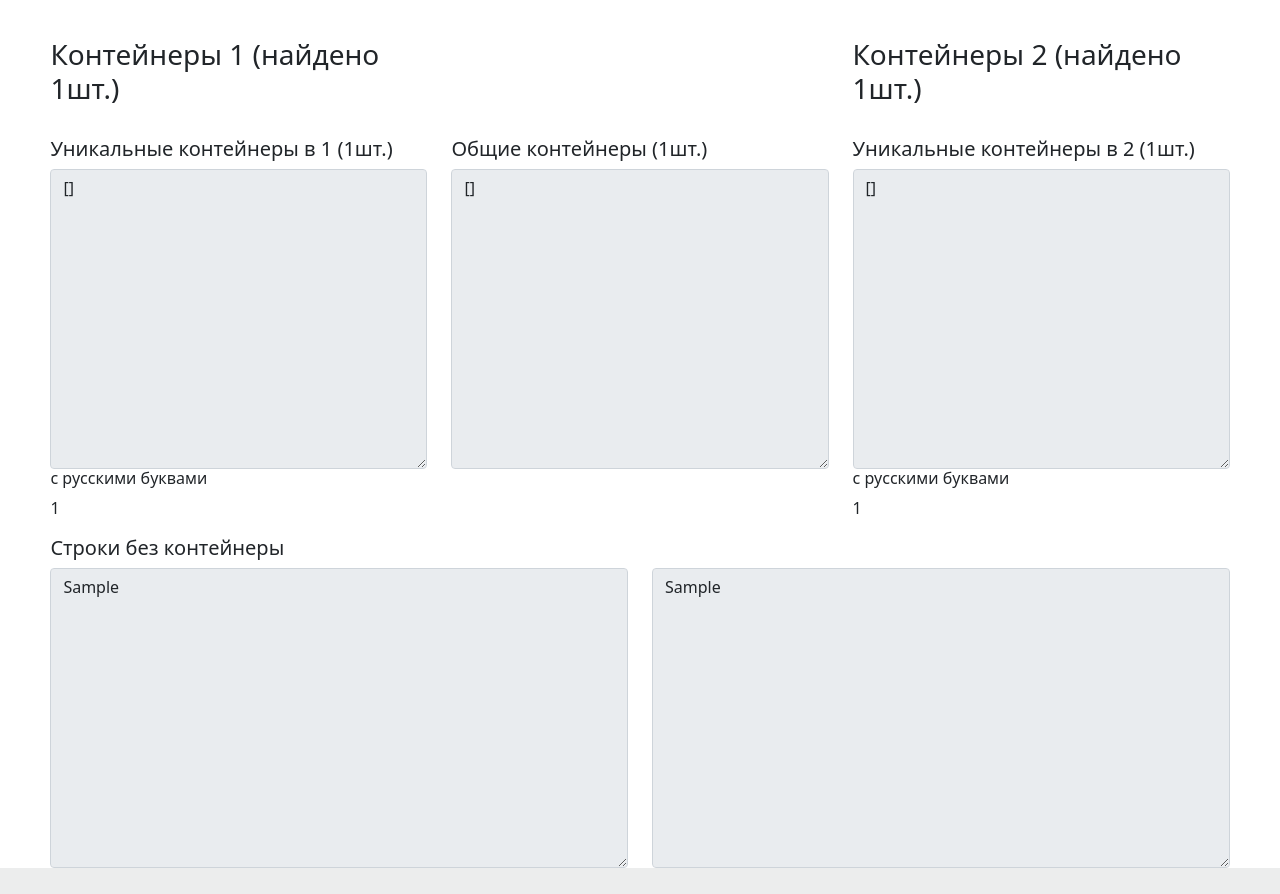
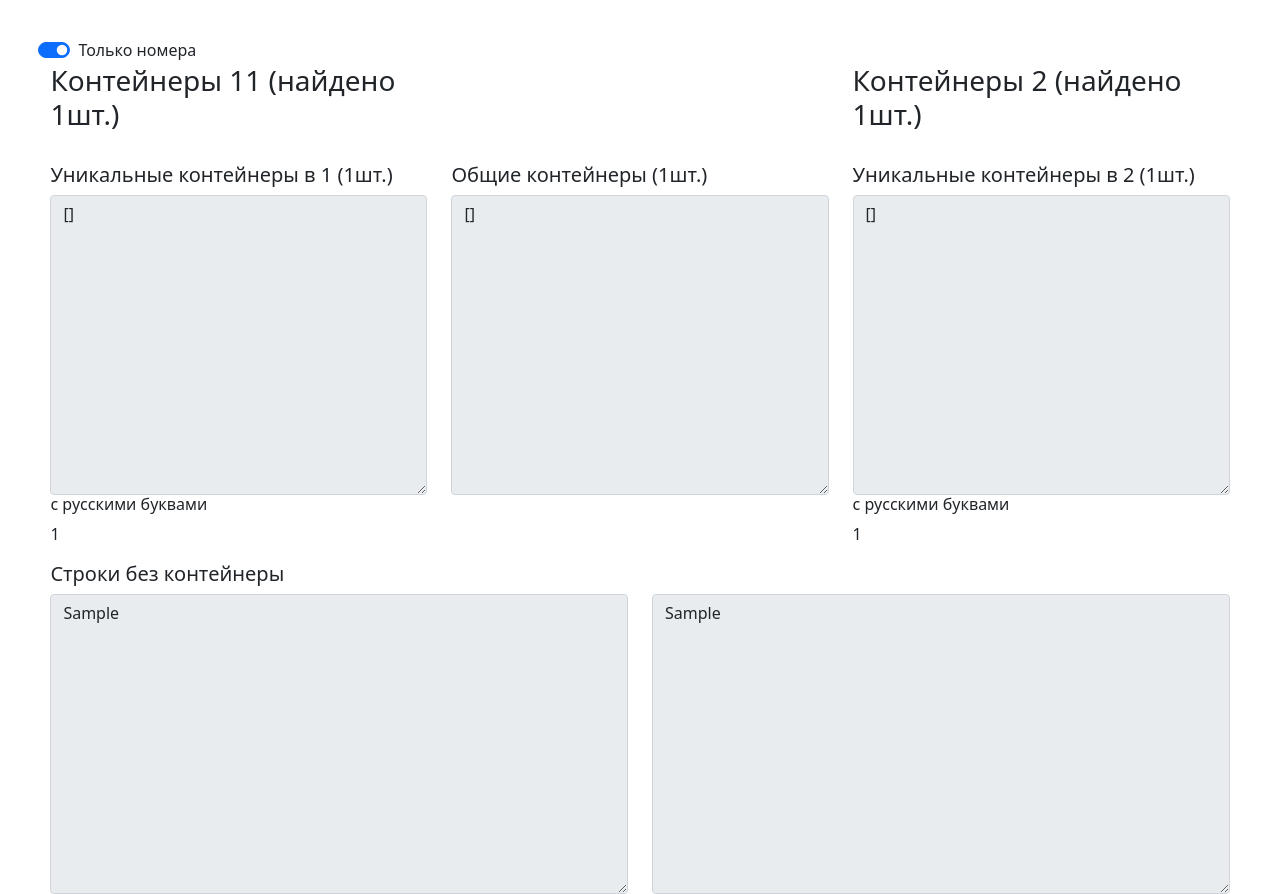
Before and after one commit to Vladiuse/Force, a Django app: template HelloDjango/vagons/templates/vagons/result.html in a window 1280 px wide. Shown: the part 56-950 px from the top of the page. Before the commit the page ends 924 px from the top, so only its background shows below. Run offline with Django 3.2, Linux system fonts and the light colour scheme; the template is opened without the code that fills it: most values are stand-ins (such as "Sample title", 1, 10 or a date in 2020); some libraries are stand-ins or nearby versions.

Commit message:
add switcher

```diff
--- a/HelloDjango/vagons/templates/vagons/result.html
+++ b/HelloDjango/vagons/templates/vagons/result.html
@@ -2,13 +2,15 @@
 {% load static %}
 {% block content %}
 <div class="main-wrapper">
-
-
     <br>
+    <div class="form-check form-switch">
+        <input class="form-check-input" type="checkbox" id="select" checked>
+        <label class="form-check-label" for="select">Только номера</label>
+      </div>
     <div class="container-fluid">
         <div class="row">
             <div class="col">
-                <h3>Контейнеры 1 (найдено {{vagons_1.vagons|length}}шт.)</h3>
+                <h3>Контейнеры 11 (найдено {{vagons_1.vagons|length}}шт.)</h3>
             </div>
             <div class="col">
 
@@ -21,7 +23,7 @@
         <div class="row files-data">
             <div class="col">
                 <h5>Уникальные контейнеры в 1 ({{unique_vagons_1|length}}шт.)</h5>
-                <textarea type="text" class="form-control" disabled >{%for vag in unique_vagons_1%}{{vag}}{%endfor%}</textarea>
+                <textarea type="text" class="form-control" disabled id="unique_vagons_1">{%for vag in unique_vagons_1%}{{vag}}{%endfor%}</textarea>
                 {%if vagons_1.rus_vagons%}
                 <h6>с русскими буквами</h6>
                 {%for ru_vag in vagons_1.rus_vagons%}
@@ -31,11 +33,11 @@
             </div>
              <div class="col">
                  <h5>Общие контейнеры ({{jeneral_vagons|length}}шт.)</h5>
-                <textarea type="text" class="form-control" disabled >{%for vag in jeneral_vagons%}{{vag}}{%endfor%}</textarea>
+                <textarea type="text" class="form-control" disabled id="jeneral_vagons">{%for vag in jeneral_vagons%}{{vag}}{%endfor%}</textarea>
             </div>
             <div class="col">
                 <h5>Уникальные контейнеры в 2 ({{unique_vagons_2|length}}шт.)</h5>
-                <textarea type="text" class="form-control" disabled >{%for vag in unique_vagons_2%}{{vag}}{%endfor%}</textarea>
+                <textarea type="text" class="form-control" disabled disabled id="unique_vagons_2">{%for vag in unique_vagons_2%}{{vag}}{%endfor%}</textarea>
                   {%if vagons_2.rus_vagons%}
                 <h6>с русскими буквами</h6>
                 {%for ru_vag in vagons_2.rus_vagons%}
@@ -66,4 +68,36 @@ p span{
 color: red;
 }
 </style>
+<script>
+    let data_views = {
+        'full': {
+            'unique_vagons_1': `{%for vag in unique_vagons_1%}{{vag.vagon_data}}{%endfor%}`,
+            'unique_vagons_2': `{%for vag in unique_vagons_2%}{{vag.vagon_data}}{%endfor%}`,
+            'jeneral_vagons': `{%for vag in jeneral_vagons%}{{vag.vagon_data}}{%endfor%}`,
+        },
+        'only_id': {
+            'unique_vagons_1': `{%for vag in unique_vagons_1%}{{vag}}{%endfor%}`,
+            'unique_vagons_2': `{%for vag in unique_vagons_2%}{{vag}}{%endfor%}`,
+            'jeneral_vagons': `{%for vag in jeneral_vagons%}{{vag}}{%endfor%}`,
+        },
+    }
+
+    let unique_vagons_1 = ''
+    let unique_vagons_2 = ''
+    let jeneral_vagons = ''
+
+
+    $('#select').click(function(){
+        if ($(this).is(':checked')){
+            addData('only_id')
+        } else { addData('full')}
+    })
+
+    function addData(key){
+        let data = data_views[key]
+        $('#unique_vagons_1').text(data['unique_vagons_1'])
+        $('#unique_vagons_2').text(data['unique_vagons_2'])
+        $('#jeneral_vagons').text(data['jeneral_vagons'])
+    }
+</script>
 {%endblock%}
```
